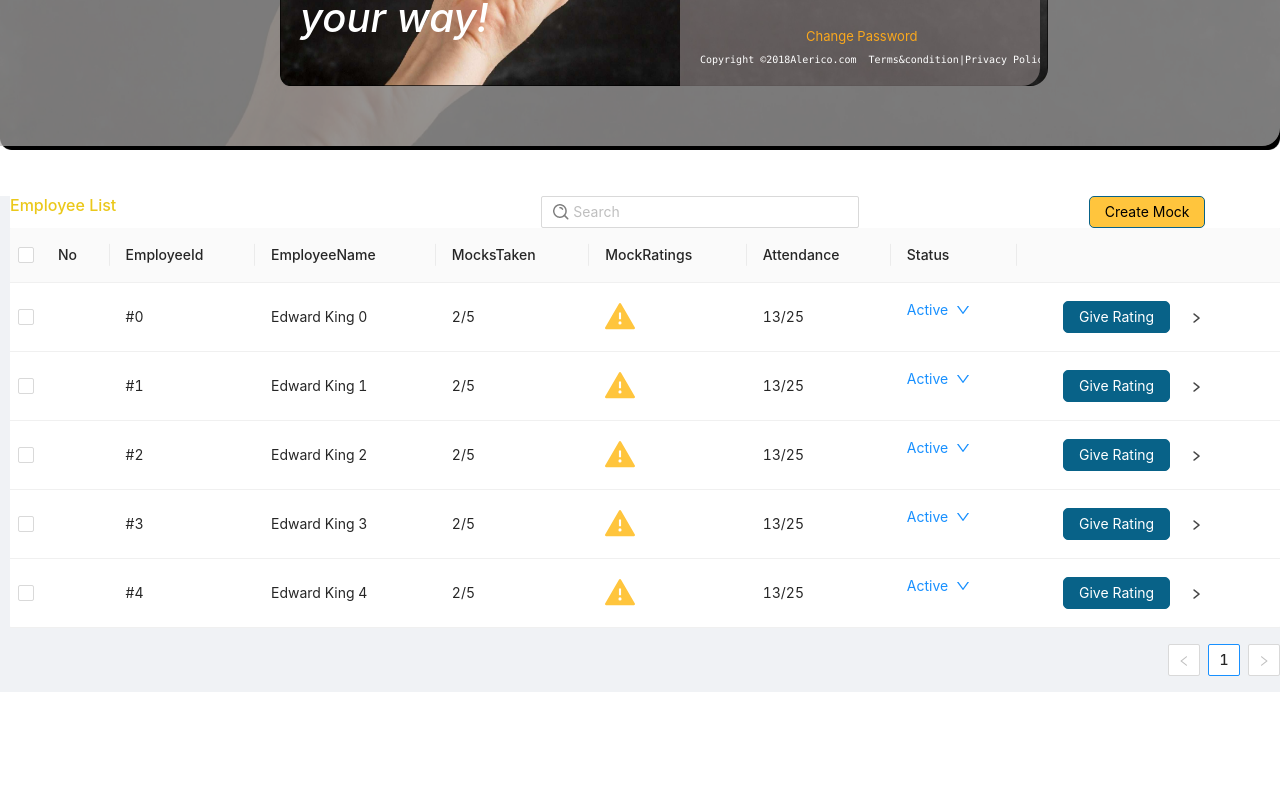
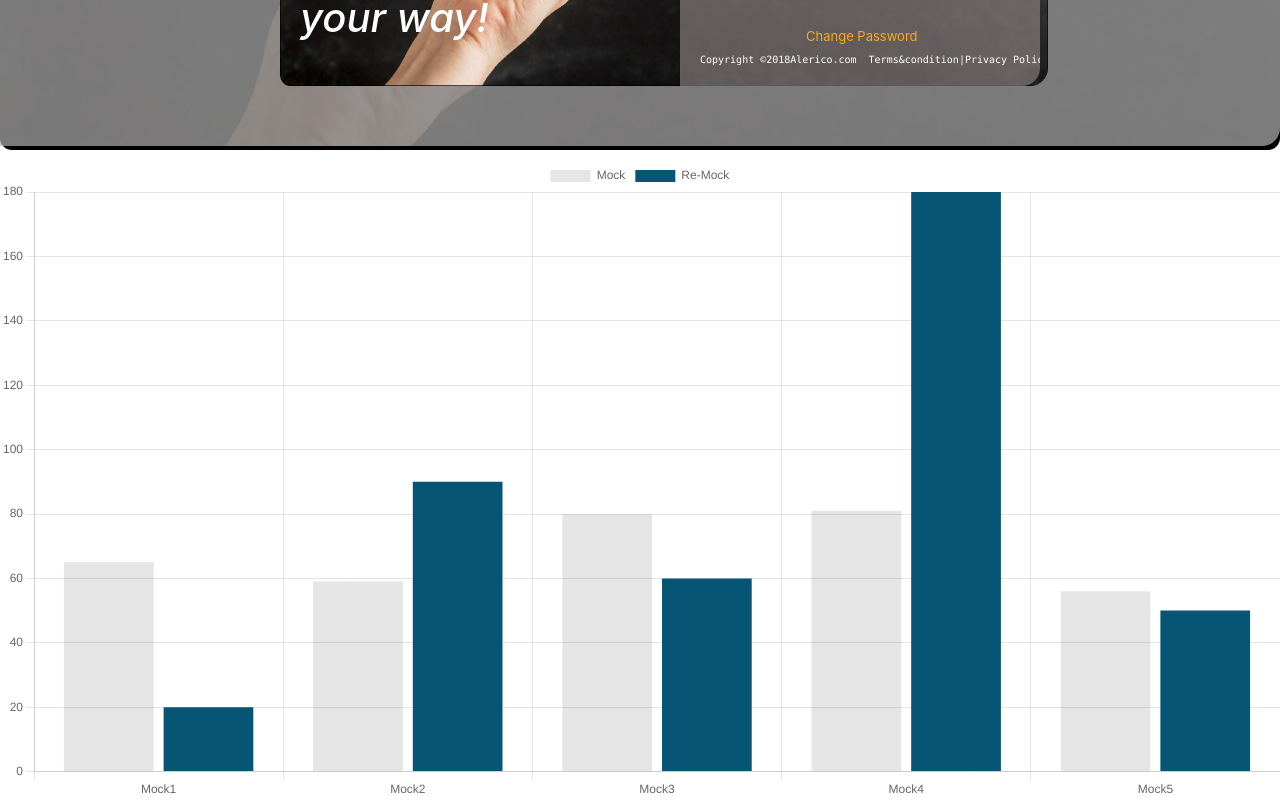
Before and after one commit to Ramyashree-SR/LMS_Front-End, a React (Create React App) app: page / in a window 1280 px wide. Shown: the part 704-1504 px from the top of the page. Before the commit the page ends 1396 px from the top, so only its background shows below. Built offline with nearby package versions, Linux system fonts and the light colour scheme.

Commit message:
updated data

```diff
--- a/src/App.js
+++ b/src/App.js
@@ -17,6 +17,10 @@ import EmployeRegister from './components/employeedetails/EmployeRegister';
 import DashBoarrd from './components/employeedetails/DashBoarrd';
 import LoginPage from './components/LoginPage';
 import ResetPassword from './components/ResetPassword';
+
+// import Chart from './components/Chart'/;
+import Stepper from './components/Stepper';
+import Data from './components/Data';
 
 
 
@@ -62,7 +66,7 @@ function App() {
 
 
       {/* <Attendence/>  */}
-       <EmployeeList/>
+       {/* <EmployeeList/> */}
 
 
       {/* <BrowserRouter>
@@ -74,7 +78,11 @@ function App() {
       </Routes>
       </BrowserRouter> */}
       {/* <StepperForm/> */}
+
+
       </BrowserRouter>
+      {/* <Stepper/> */}
+      <Data/>
      </div>
 
   );
--- /dev/null
+++ b/src/components/Data.js
@@ -0,0 +1,30 @@
+import React from 'react'
+import { Bar } from 'react-chartjs-2';
+import Chart from 'chart.js/auto';
+
+const Data = () => {
+    // const labels = Utils.months({count: 7});
+const data = {
+    labels:["Mock1","Mock2","Mock3","Mock4","Mock5"],
+    datasets: [{
+    label: 'Mock',
+    data: [65, 59, 80, 81, 56, 55, 40],
+  },
+
+    {
+        label:"Re-Mock",
+        backgroundColor:"#075575",
+        data:[20,90,60,180,50],
+        // data:["avg","above avg","good","Excellent"]
+      }
+
+]
+}
+  return (
+    <div>
+    <Bar data={data}/>
+    </div>
+  )
+}
+
+export default Data
--- /dev/null
+++ b/src/components/Stepper.js
@@ -0,0 +1,42 @@
+import React from 'react'
+import {Bar, Line,Doughnut,PolarArea} from "react-chartjs-2"
+import {Chart} from 'chart.js/auto';
+
+const Stepper = () => {
+    const mockdata={
+      labels:["Mock1","Mock2","Mock3","Mock4","Mock5"],
+      datasets:[{
+        label:"Mock",
+        backgroundColor:"#FAA81D",
+        data:[100,140,134,121,40],
+        // data:["avg","above avg","good","Excellent"]
+        // fill:true,
+        },
+      {
+        label:"Re-Mock",
+        backgroundColor:"#075575",
+        data:[20,90,60,180,50],
+        // data:["avg","above avg","good","Excellent"]
+      }
+
+    ]
+
+    }
+    return (
+      <div >
+        <>
+        <div style={{width:"400px",}} >
+        <Bar data={mockdata} />
+        <Line data={mockdata} />
+        </div>
+
+        <div style={{width:"400px"}}>
+        <Doughnut data={mockdata}/>
+        <PolarArea data={mockdata}/>
+        </div>
+        </>
+      </div>
+    )
+  }
+
+  export default Stepper
```
Also changed, not shown: src/components/Chart.js (deleted).
